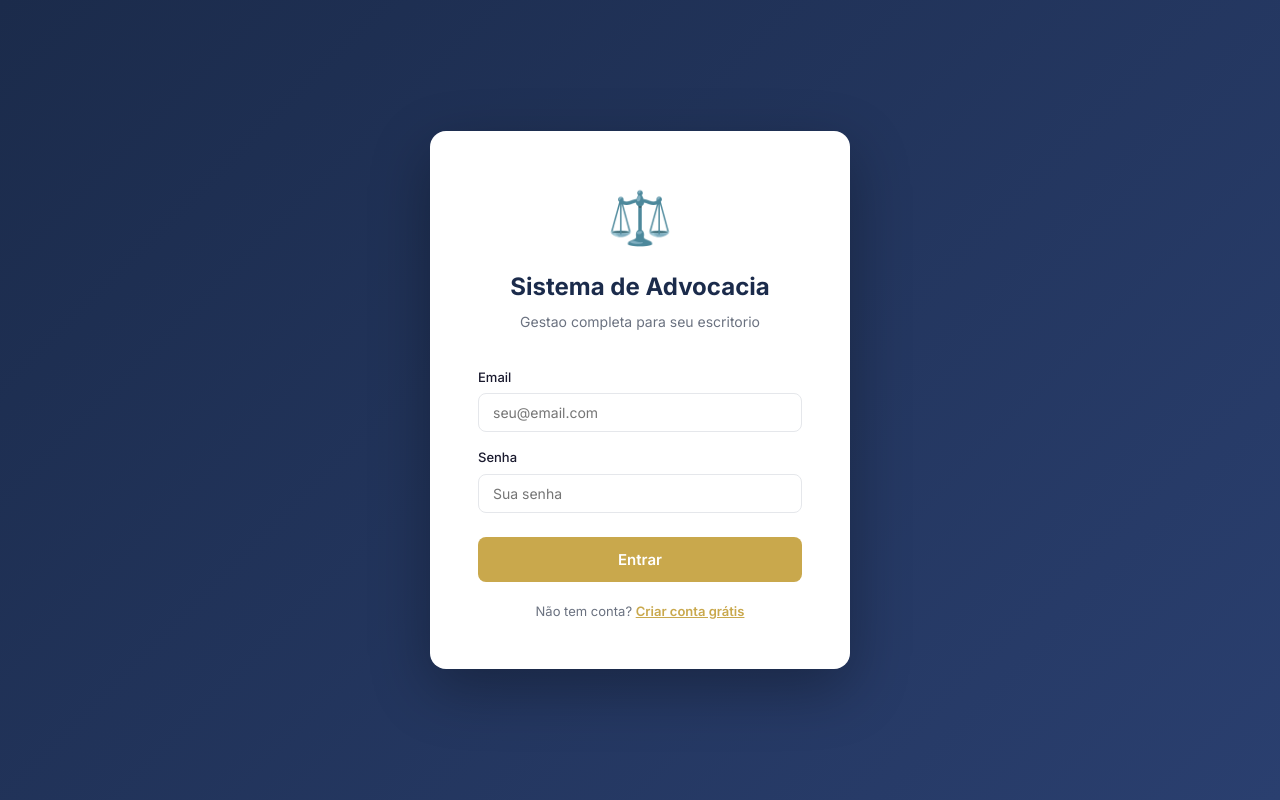
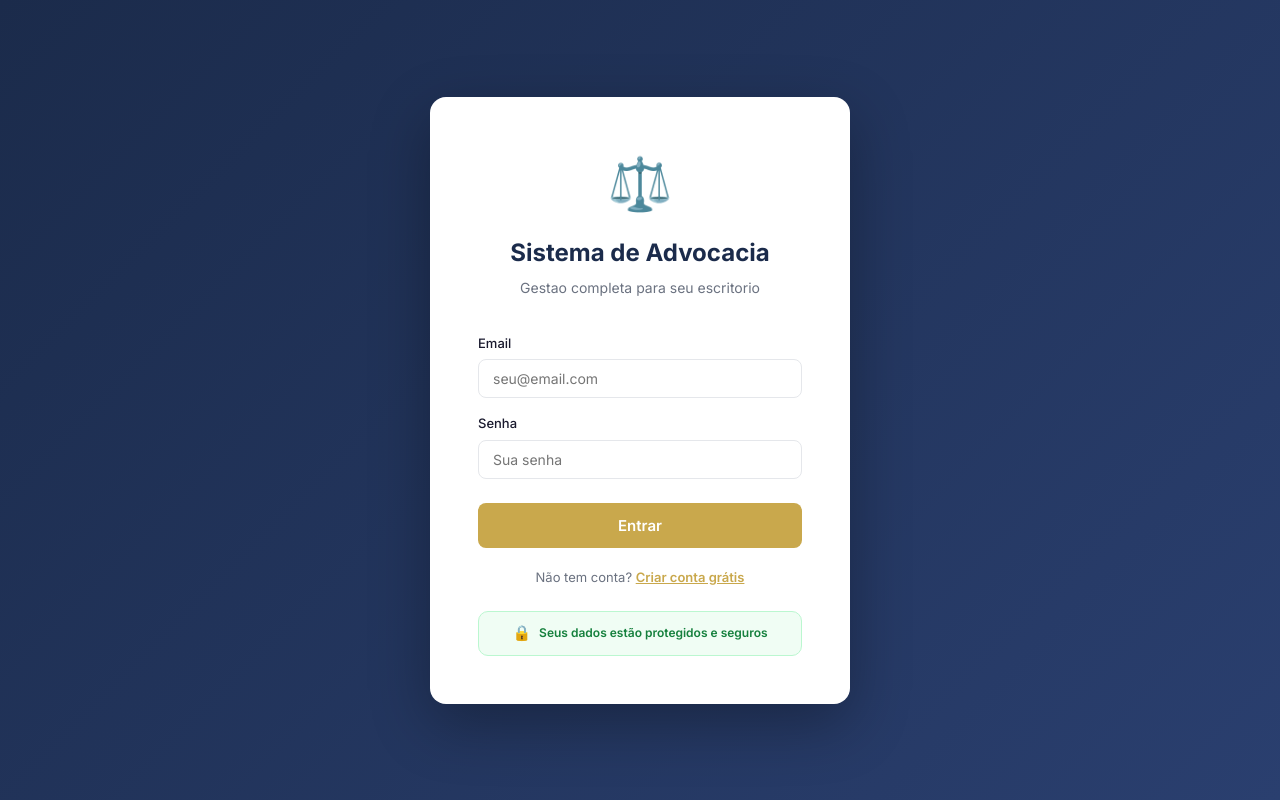
Before and after one commit to Osmane18/sistema-advocacia, a React (Vite) app in the folder frontend/: page /login in a window 1280 px wide. Built offline with nearby package versions, Linux system fonts and the light colour scheme.

Commit message:
Mensagem de segurança no login e dashboard

```diff
--- a/frontend/src/pages/Dashboard.jsx
+++ b/frontend/src/pages/Dashboard.jsx
@@ -333,6 +333,12 @@ export default function Dashboard() {
         </div>
       </div>
 
+      {/* Mensagem de segurança */}
+      <div style={{ display: 'flex', alignItems: 'center', justifyContent: 'center', gap: 8, padding: '10px 16px', background: '#f0fdf4', borderRadius: 10, border: '1px solid #bbf7d0', marginBottom: 20 }}>
+        <span style={{ fontSize: 15 }}>🔒</span>
+        <span style={{ fontSize: 12, color: '#15803d', fontWeight: 600 }}>Seus dados estão protegidos — backup automático ativo</span>
+      </div>
+
       {/* Processos recentes */}
       <div className="card">
         <div className="card-header">
--- a/frontend/src/pages/Login.jsx
+++ b/frontend/src/pages/Login.jsx
@@ -125,6 +125,12 @@ export default function Login() {
           Não tem conta?{' '}
           <Link to="/cadastro" style={{ color: '#C9A84C', fontWeight: 600 }}>Criar conta grátis</Link>
         </div>
+
+        {/* Mensagem de segurança */}
+        <div style={{ marginTop: 24, padding: '10px 16px', background: '#f0fdf4', borderRadius: 10, border: '1px solid #bbf7d0', display: 'flex', alignItems: 'center', justifyContent: 'center', gap: 8 }}>
+          <span style={{ fontSize: 15 }}>🔒</span>
+          <span style={{ fontSize: 12, color: '#15803d', fontWeight: 600 }}>Seus dados estão protegidos e seguros</span>
+        </div>
       </div>
     </div>
   )
```
